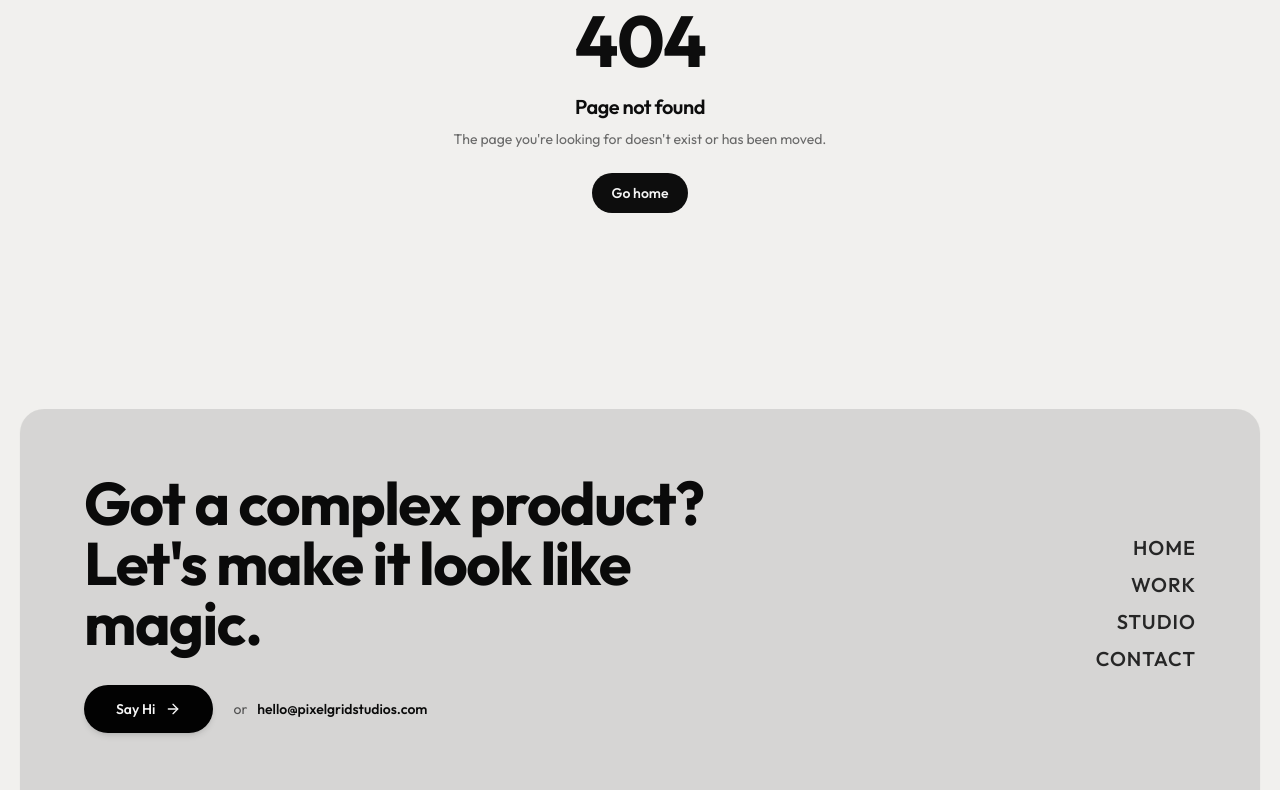
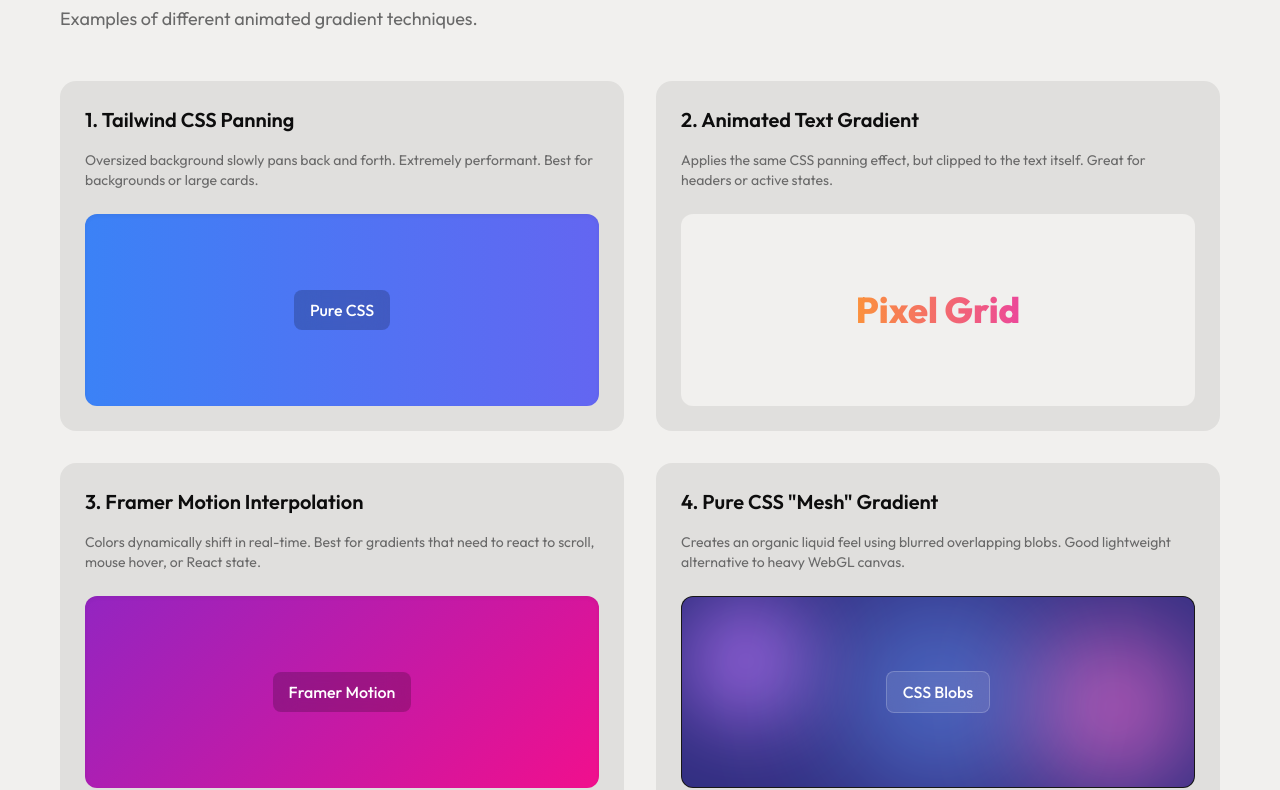
Before and after one commit to pixelgridstudios/PGS-Website-v1, a React (Vite) app: page /playground in a window 1280 px wide. Shown: the part 239-1029 px from the top of the page. Built offline with nearby package versions, Linux system fonts and the light colour scheme.

Commit message:
Create dummy /playground route demonstrating animated gradient implementations

```diff
--- a/src/App.tsx
+++ b/src/App.tsx
@@ -15,6 +15,7 @@ import { Contact } from "@/pages/Contact";
 import { PrivacyPolicy } from "@/pages/PrivacyPolicy";
 import { TermsConditions } from "@/pages/TermsConditions";
 import { NotFound } from "@/pages/NotFound";
+import { Playground } from "@/pages/Playground";
 
 const AnimatedRoutes: React.FC = () => {
   const location = useLocation();
@@ -23,6 +24,7 @@ const AnimatedRoutes: React.FC = () => {
     <main key={location.pathname} className="page-fade-in">
       <Routes location={location}>
         <Route path="/" element={<Home />} />
+        <Route path="/playground" element={<Playground />} />
         <Route path="/work" element={<Work />} />
         <Route path="/showreel" element={<Showreel />} />
         <Route path="/work/:slug" element={<ProjectDetail />} />
--- /dev/null
+++ b/src/pages/Playground.tsx
@@ -0,0 +1,99 @@
+import React from 'react';
+import { motion } from 'framer-motion';
+
+export const Playground: React.FC = () => {
+  return (
+    <div className="min-h-screen pt-32 pb-20 px-5 max-w-[1200px] mx-auto text-brand-foreground">
+
+      <div className="mb-12">
+        <h1 className="text-4xl tracking-tight mb-2" style={{ fontVariationSettings: "'wght' 700" }}>Gradient Playground</h1>
+        <p className="text-brand-subtle text-lg">Examples of different animated gradient techniques.</p>
+      </div>
+
+      <div className="grid grid-cols-1 md:grid-cols-2 gap-8">
+
+        {/* Example 1: CSS Panning Background */}
+        <div className="bg-brand-muted border border-brand-border rounded-2xl p-6">
+          <h2 className="text-xl mb-4" style={{ fontVariationSettings: "'wght' 600" }}>1. Tailwind CSS Panning</h2>
+          <p className="text-sm text-brand-subtle mb-6">
+            Oversized background slowly pans back and forth. Extremely performant. Best for backgrounds or large cards.
+          </p>
+
+          <div className="w-full h-48 rounded-xl bg-gradient-to-r from-blue-500 via-indigo-500 to-purple-500 animate-gradient-x shadow-inner flex items-center justify-center">
+            <span className="text-white font-medium bg-black/20 px-4 py-2 rounded-lg backdrop-blur-md">Pure CSS</span>
+          </div>
+        </div>
+
+        {/* Example 2: Text Gradient Pan */}
+        <div className="bg-brand-muted border border-brand-border rounded-2xl p-6">
+          <h2 className="text-xl mb-4" style={{ fontVariationSettings: "'wght' 600" }}>2. Animated Text Gradient</h2>
+          <p className="text-sm text-brand-subtle mb-6">
+            Applies the same CSS panning effect, but clipped to the text itself. Great for headers or active states.
+          </p>
+
+          <div className="w-full h-48 rounded-xl bg-brand-bg flex items-center justify-center border border-brand-border">
+            <h3
+              className="text-4xl text-transparent bg-clip-text bg-gradient-to-r from-orange-400 via-pink-500 to-purple-500 animate-gradient-x"
+              style={{ fontVariationSettings: "'wght' 800" }}
+            >
+              Pixel Grid
+            </h3>
+          </div>
+        </div>
+
+        {/* Example 3: Framer Motion Interpolation */}
+        <div className="bg-brand-muted border border-brand-border rounded-2xl p-6">
+          <h2 className="text-xl mb-4" style={{ fontVariationSettings: "'wght' 600" }}>3. Framer Motion Interpolation</h2>
+          <p className="text-sm text-brand-subtle mb-6">
+            Colors dynamically shift in real-time. Best for gradients that need to react to scroll, mouse hover, or React state.
+          </p>
+
+          <motion.div
+            className="w-full h-48 rounded-xl shadow-inner flex items-center justify-center"
+            animate={{
+              background: [
+                "linear-gradient(135deg, #FF0080, #7928CA)",
+                "linear-gradient(135deg, #7928CA, #FF0080)",
+                "linear-gradient(135deg, #FF0080, #7928CA)"
+              ]
+            }}
+            transition={{
+              duration: 4,
+              ease: "linear",
+              repeat: Infinity
+            }}
+          >
+            <span className="text-white font-medium bg-black/20 px-4 py-2 rounded-lg backdrop-blur-md">Framer Motion</span>
+          </motion.div>
+        </div>
+
+        {/* Example 4: Faux Mesh Gradient (Radial Blur) */}
+        <div className="bg-brand-muted border border-brand-border rounded-2xl p-6">
+          <h2 className="text-xl mb-4" style={{ fontVariationSettings: "'wght' 600" }}>4. Pure CSS "Mesh" Gradient</h2>
+          <p className="text-sm text-brand-subtle mb-6">
+            Creates an organic liquid feel using blurred overlapping blobs. Good lightweight alternative to heavy WebGL canvas.
+          </p>
+
+          <div className="w-full h-48 rounded-xl overflow-hidden relative bg-neutral-900 border border-brand-border">
+            {/* Base */}
+            <div className="absolute inset-0 bg-indigo-900" />
+
+            {/* Blob 1 */}
+            <div className="absolute top-0 left-0 w-32 h-32 bg-purple-500 rounded-full mix-blend-screen filter blur-[40px] animate-gradient-x opacity-70" />
+
+            {/* Blob 2 */}
+            <div className="absolute bottom-0 right-0 w-40 h-40 bg-pink-500 rounded-full mix-blend-screen filter blur-[50px] animate-gradient-x opacity-70" style={{ animationDelay: '2s' }} />
+
+            {/* Blob 3 */}
+            <div className="absolute top-1/2 left-1/2 -translate-x-1/2 -translate-y-1/2 w-48 h-48 bg-blue-500 rounded-full mix-blend-screen filter blur-[60px] animate-gradient-x opacity-60" style={{ animationDelay: '4s' }} />
+
+            <div className="absolute inset-0 flex items-center justify-center z-10">
+              <span className="text-white font-medium bg-white/10 px-4 py-2 rounded-lg backdrop-blur-md border border-white/20">CSS Blobs</span>
+            </div>
+          </div>
+        </div>
+
+      </div>
+    </div>
+  );
+};
--- a/tailwind.config.js
+++ b/tailwind.config.js
@@ -29,6 +29,21 @@ export default {
         'spring-vibe': 'cubic-bezier(0.34, 1.56, 0.64, 1)',
         'spring-soft': 'cubic-bezier(0.175, 0.885, 0.32, 1.275)',
       },
+      animation: {
+        'gradient-x': 'gradient-x 6s ease infinite',
+      },
+      keyframes: {
+        'gradient-x': {
+          '0%, 100%': {
+            'background-size': '200% 200%',
+            'background-position': 'left center'
+          },
+          '50%': {
+            'background-size': '200% 200%',
+            'background-position': 'right center'
+          }
+        }
+      }
     },
   },
   plugins: [],
```
